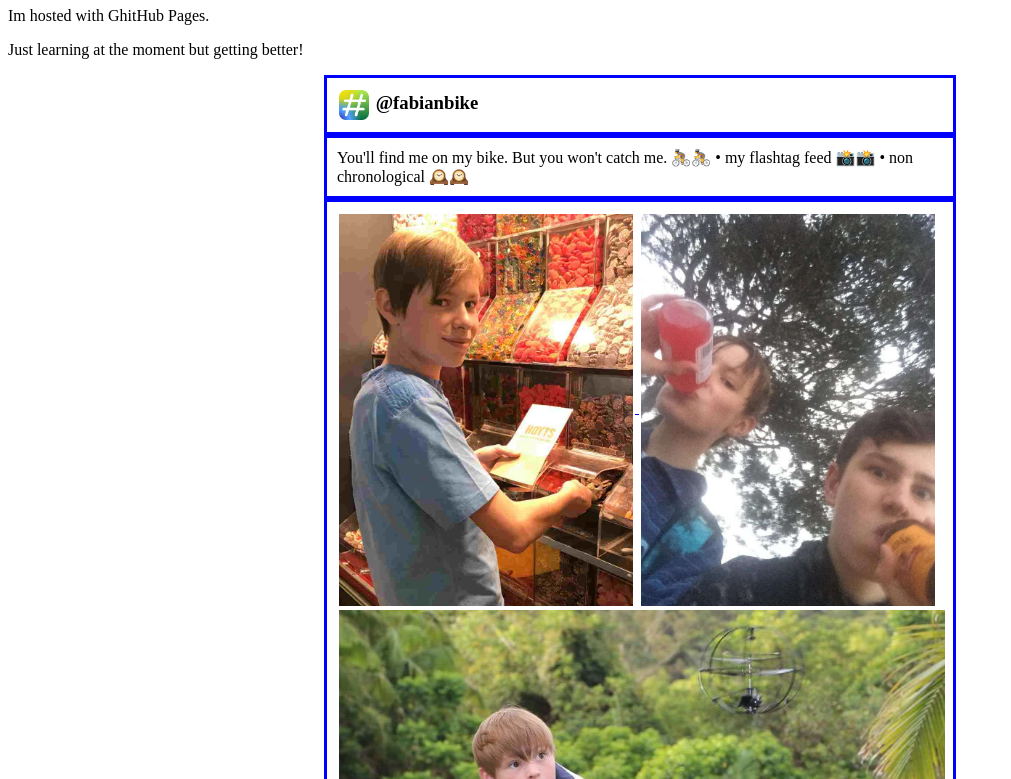
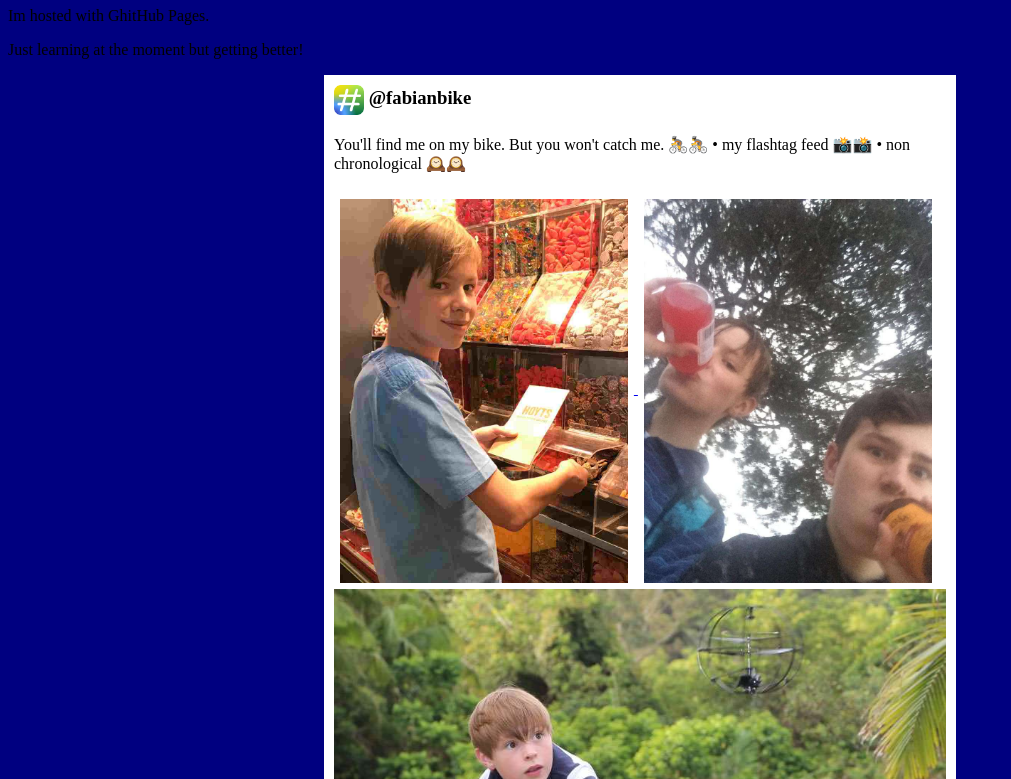
Before and after one commit to fabianbike/fabianbike.github.io, a plain HTML site: page index.html in a window 1280 px wide. Shown: the part 73-852 px from the top of the page, without its empty margins (0-1011 px from the left). Drawn offline with Linux system fonts and the light colour scheme.

Commit message:
added a couple classes ands tuff

```diff
--- a/index.html
+++ b/index.html
@@ -11,24 +11,32 @@
 <h3 class="center"><img src="flashtag@2x.png" height=30px> @fabianbike</h3>
 <p class="center"> You'll find me on my bike. But you won't catch me. 🚴🚴 • my flashtag feed 📸📸 • non chronological 🕰️🕰️ </p>
 <div class = "center">
+    <div class="row">
         <a target="_blank" href="pics/movies.jpg">
-        <img src="pics/movies.jpg" alt="Black Widow" width=48.5%>
+            <img src="pics/movies.jpg" alt="Black Widow" class="half">
         </a>
         <a target="_blank" href="pics/mates.jpg">
-        <img src="pics/mates.jpg" alt="me and h at the park" width="48.5%">
+            <img src="pics/mates.jpg" alt="me and h at the park" class="half">
         </a>
+    </div>
+    <div class="row">
         <a target="_blank" href="pics/dronetimes.jpg">
             <img src="pics/dronetimes.jpg" alt="My drone!" width="100%">
         </a>
+    </div>
+
     <a target="_blank" href="pics/audiophile.jpg">
         <img src="pics/audiophile.jpg" alt="Wall of sound" width="100%">
     </a>
+
+    <div class="row">
     <a target="_blank" href="pics/pianoman.jpg">
-        <img src="pics/pianoman.jpg" alt="me and h at the park" width="48.5%">
+        <img src="pics/pianoman.jpg" alt="me and h at the park" class="half">
     </a>
     <a target="_blank" href="pics/harry.jpg">
-        <img src="pics/harry.jpg" alt="harry with his icecream" width="48.5%">
+        <img src="pics/harry.jpg" alt="harry with his icecream" class="half">
     </a>
+    </div>
     <a target="_blank" href="pics/tessie.jpg">
         <img src="pics/tessie.jpg" alt="cat" width="100%">
     </a>
@@ -36,4 +44,5 @@
 
 
 </body>
+
 </html>
--- a/stylish.css
+++ b/stylish.css
@@ -48,10 +48,27 @@ div.gallery {
       margin: auto;
       width: 50%;
       height:auto;
-      border: 3px solid blue;
+      background-color: white;
+      /*border: 3px solid blue; */
       padding: 10px;
   }
   img {
     vertical-align:middle;
-    margin: 2px
+    /*margin: 2px*/
   }
+
+.half {
+  width: 49%;
+  padding: 1%;
+  display: inline-block;
+}
+
+.row {
+  width: 100%;
+  display: inline-block;
+  padding: 0;
+}
+
+body {
+  background-color: navy;
+}
```
Lines whose indentation alone changed are shown as unchanged.
